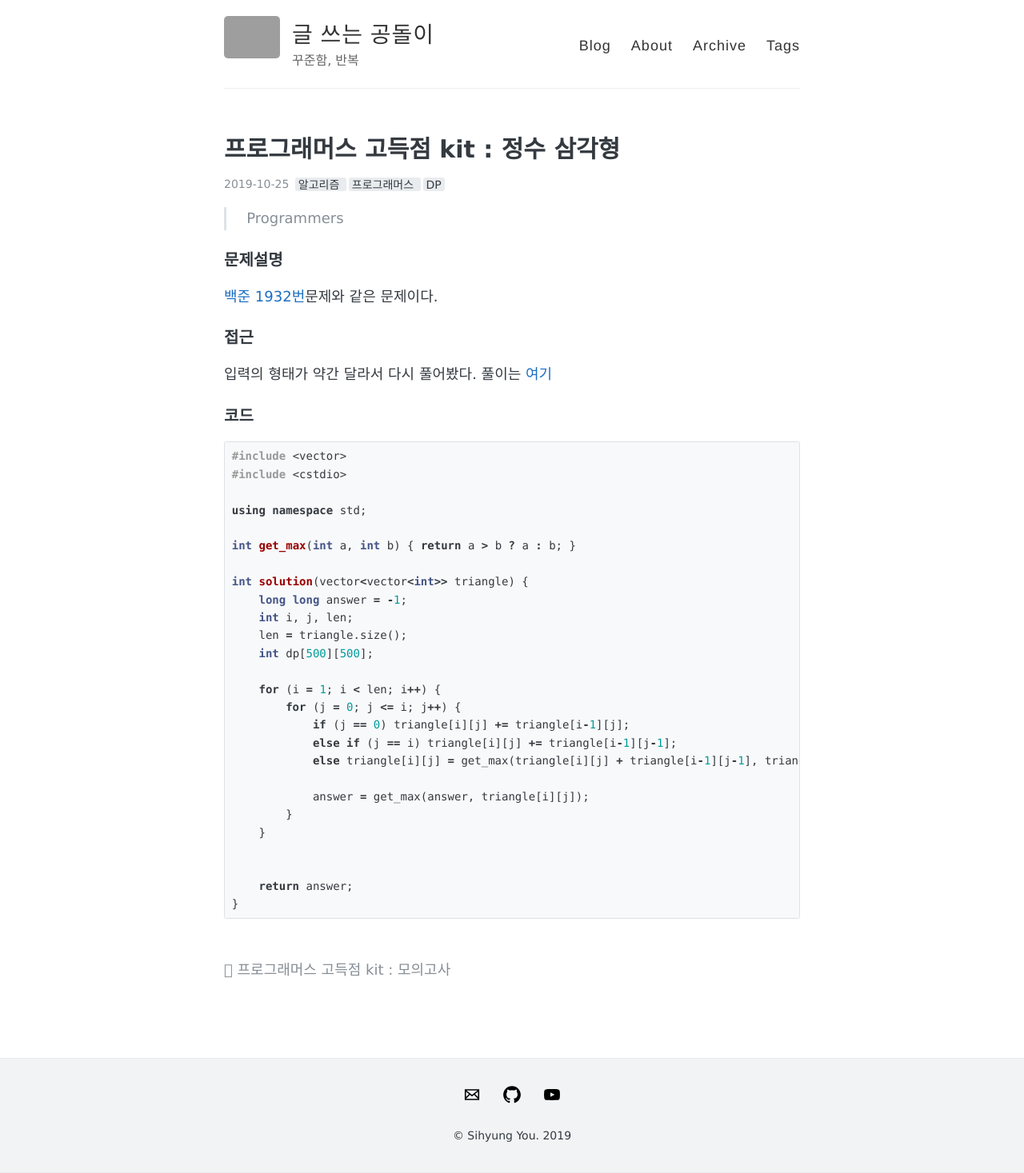
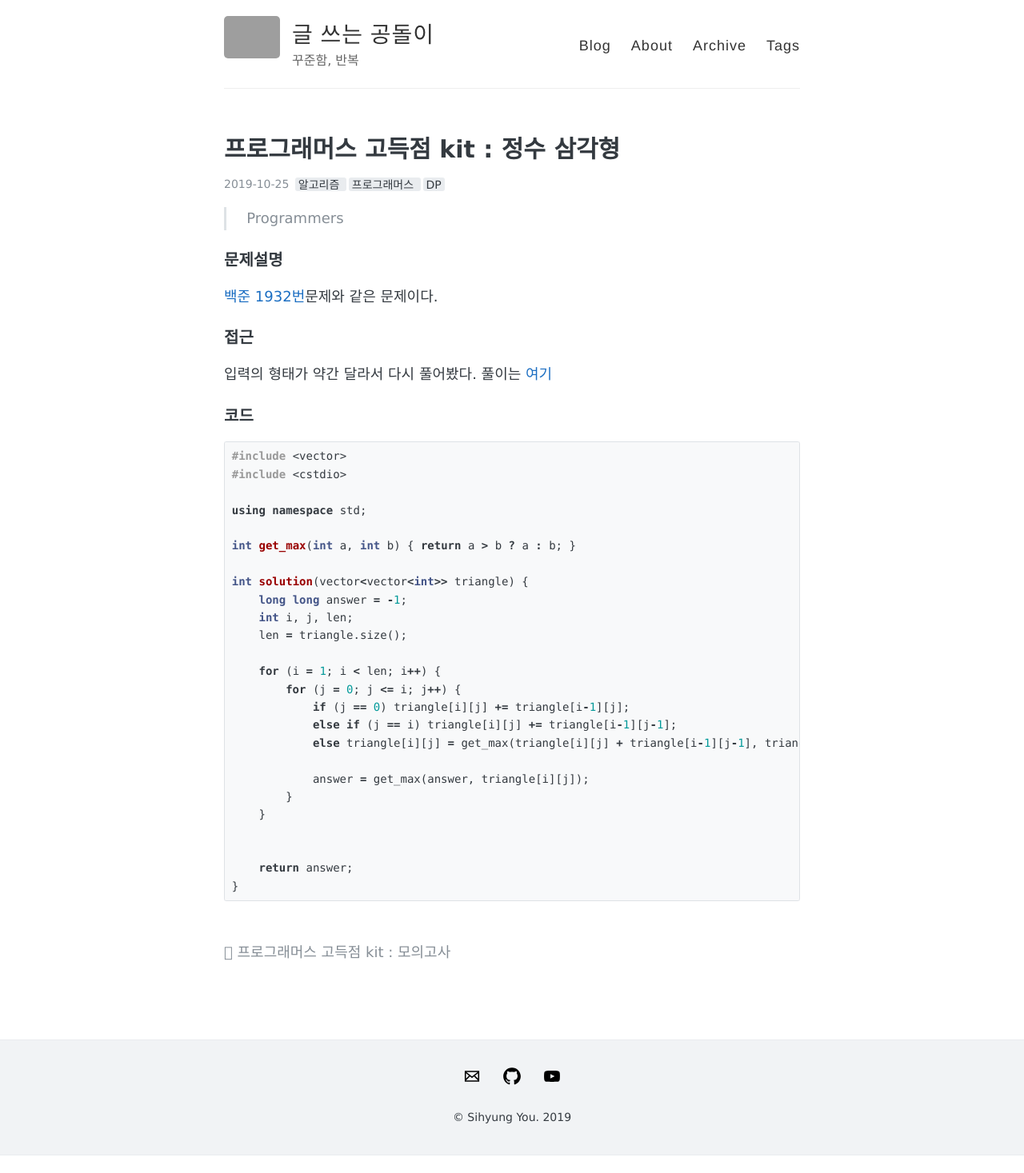
Before and after one commit to sihyungyou/sihyungyou.github.io, a Jekyll site: the page built from _posts/2019-10-25-programmers-정수삼각형.md, in a window 1280 px wide. Shown: the whole page at 80% size. Built offline with Jekyll 4.4.1, drawn with Linux system fonts in a browser that asks for light colours; comment, search, counter and statistics services are not loaded; after the commit the page ends 1445 px from its top, so only the background shows below that; grey boxes are pictures that could not be loaded.

Commit message:
정수 삼각형

```diff
--- a/_posts/2019-10-25-programmers-정수삼각형.md
+++ b/_posts/2019-10-25-programmers-정수삼각형.md
@@ -26,7 +26,6 @@ int solution(vector<vector<int>> triangle) {
     long long answer = -1;
     int i, j, len;
     len = triangle.size();
-    int dp[500][500];
 
     for (i = 1; i < len; i++) {
         for (j = 0; j <= i; j++) {
```
